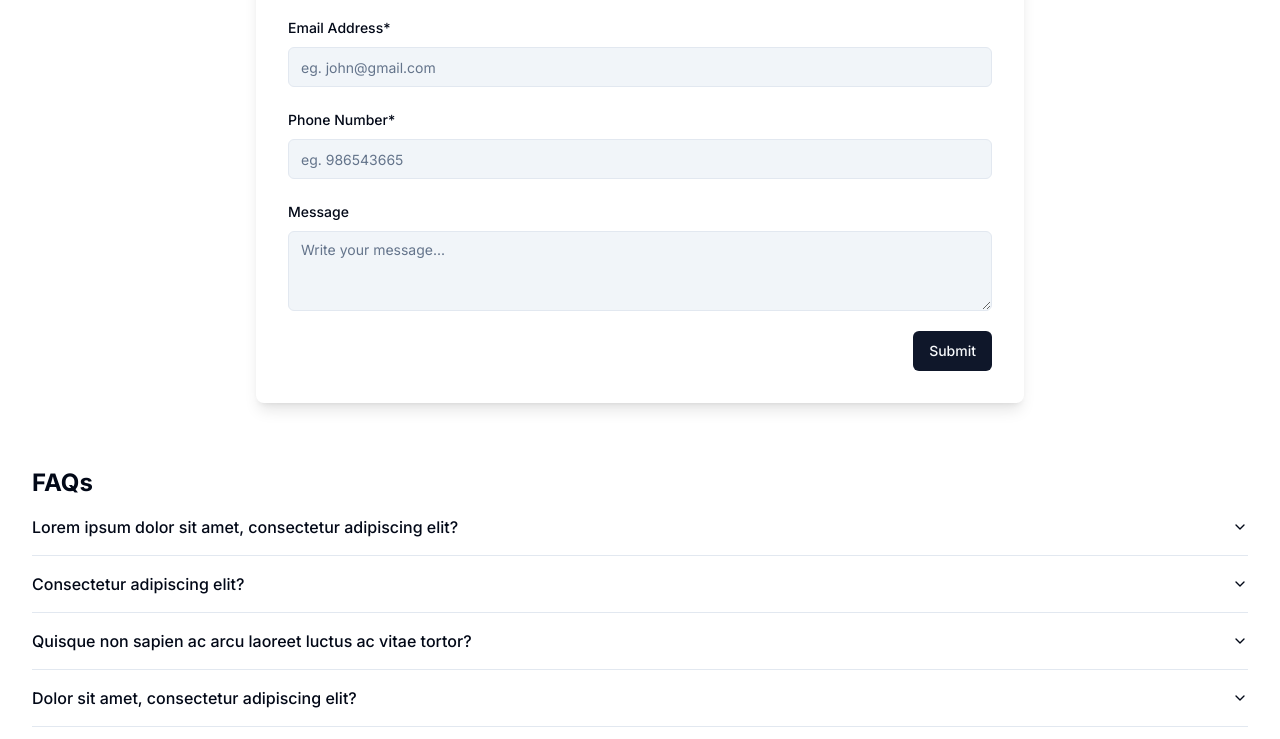
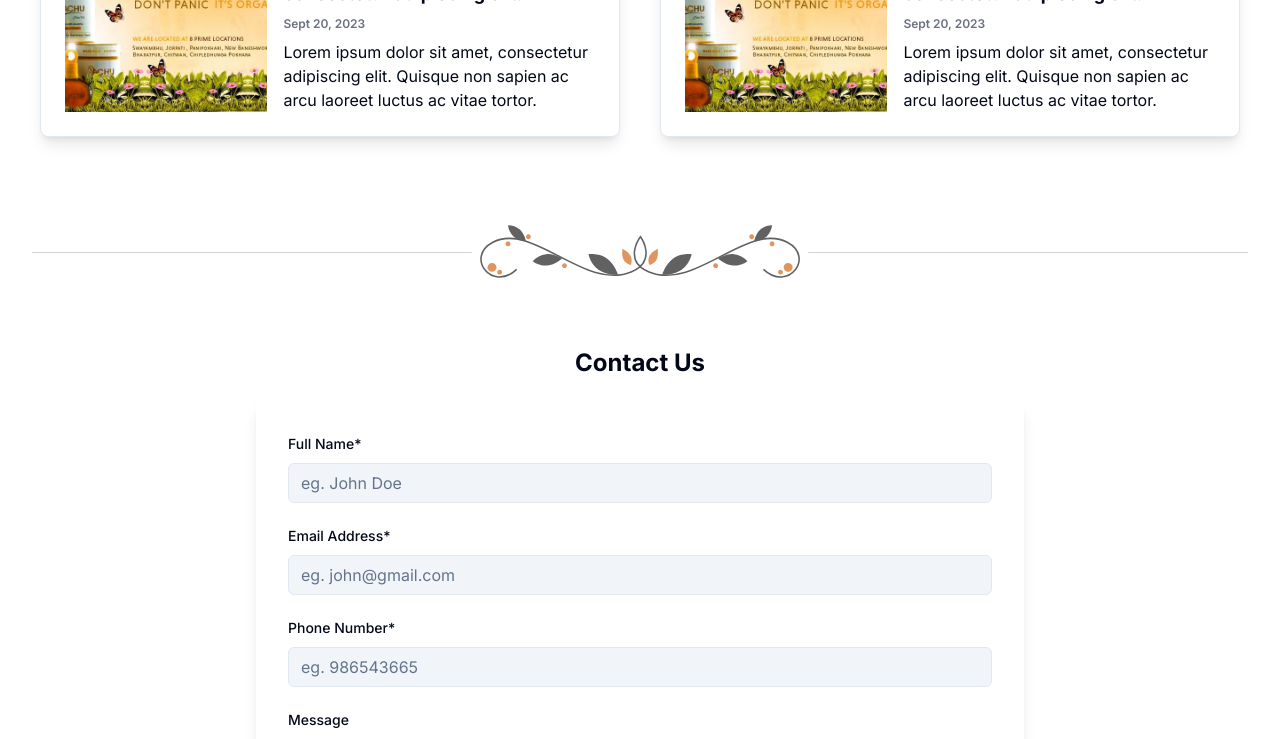
Before and after one commit to manavkhadka0/yachu, a Next.js app: page / in a window 1280 px wide. Shown: the part 2780-3519 px from the top of the page. Built offline with nearby package versions, Linux system fonts and the light colour scheme.

Commit message:
contact form fixes

```diff
--- a/app/page.tsx
+++ b/app/page.tsx
@@ -1,6 +1,6 @@
 import About from "@/components/about-us/About";
+import OurTeam from "@/components/about-us/OurTeam";
 import BlogSection from "@/components/blog/BlogSection";
-import Contact from "@/components/contact/Contact";
 import ContactForm from "@/components/contact/ContactForm";
 import FlowerDivider from "@/components/custom-ui/FlowerDivider";
 
@@ -15,10 +15,16 @@ export default function Home() {
       <ProductShowcase />
       <FlowerDivider />
       <About />
+      <OurTeam />
       <FlowerDivider />
       <BlogSection />
       <FlowerDivider />
-      <Contact />
+      <div className="container mb-16">
+        <div className=" flex justify-center flex-col max-w-3xl mx-auto">
+          <h1 className="text-2xl font-bold my-5  text-center">Contact Us</h1>
+          <ContactForm />
+        </div>
+      </div>
     </main>
   );
 }
--- a/components/contact/Contact.tsx
+++ b/components/contact/Contact.tsx
@@ -1,18 +1,16 @@
+import ContactDetails from "./ContactDetails";
 import ContactForm from "./ContactForm";
 import FAQ from "./FAQ";
 
 const Contact = () => {
   return (
     <div className="w-full pt-4 container pb-16" id="contact">
-      <h3 className="text-2xl font-bold mb-4  text-center ">Contact Us</h3>
-      <div className=" max-w-3xl mx-auto">
-        <ContactForm />
-      </div>
-      {/* <div className=" grid sm:grid-flow-col grid-flow-row sm:grid-cols-2 mx-auto  gap-10 ">
+      <h3 className="text-2xl font-bold mb-8   ">Contact Us</h3>
+
+      <div className=" grid sm:grid-flow-col grid-flow-row sm:grid-cols-2 mx-auto  gap-10 ">
         <ContactForm />
         <ContactDetails />
       </div>
-      <FlowerDivider /> */}
       <div className="mx-auto mt-16 ">
         <h3 className="sm:text-2xl text-xl font-bold">FAQs</h3>
         <FAQ />
--- a/components/contact/ContactForm.tsx
+++ b/components/contact/ContactForm.tsx
@@ -45,6 +45,7 @@ const ContactForm = () => {
             label="Full Name"
             placeholder="eg. John Doe"
             required
+            className="text-base"
           />
           <RHFInput
             name="email"
@@ -52,18 +53,22 @@ const ContactForm = () => {
             placeholder="eg. john@gmail.com"
             type="email"
             required
+            className="text-base"
           />
           <RHFInput
             name="phone"
             label="Phone Number"
             placeholder="eg. 986543665"
             type="number"
+            className="text-base"
             required
           />
           <RHFTextarea
             name="message"
             label="Message"
+            rows={5}
             placeholder="Write your message..."
+            className="text-base py-4 "
           />
           <div className="flex justify-end">
             <Button type="submit" disabled={isSubmitting}>
--- a/components/react-hook-form/RHFInput.tsx
+++ b/components/react-hook-form/RHFInput.tsx
@@ -8,6 +8,7 @@ import {
 } from "../ui/form";
 import { Input, InputProps } from "../ui/input";
 import { HTMLInputTypeAttribute } from "react";
+import { cn } from "@/lib/utils";
 
 type RHFInputProps = InputProps & {
   name: string;
@@ -15,6 +16,7 @@ type RHFInputProps = InputProps & {
   placeholder?: string;
   required?: boolean;
   type?: HTMLInputTypeAttribute | undefined;
+  className?: string;
 };
 
 const RHFInput: React.FC<RHFInputProps> = ({
@@ -23,6 +25,7 @@ const RHFInput: React.FC<RHFInputProps> = ({
   placeholder,
   required,
   type,
+  className,
   ...others
 }) => {
   const { control } = useFormContext();
@@ -39,7 +42,7 @@ const RHFInput: React.FC<RHFInputProps> = ({
           <FormControl>
             <Input
               placeholder={placeholder || ""}
-              className=" bg-slate-100"
+              className={cn(" bg-slate-100", className)}
               type={type}
               {...field}
               {...others}
--- a/components/react-hook-form/RHFTextarea.tsx
+++ b/components/react-hook-form/RHFTextarea.tsx
@@ -6,14 +6,15 @@ import {
   FormControl,
   FormMessage,
 } from "../ui/form";
-import { Input } from "../ui/input";
 import { Textarea, TextareaProps } from "../ui/textarea";
+import { cn } from "@/lib/utils";
 
 type RHFInputProps = TextareaProps & {
   name: string;
   label: string;
   placeholder?: string;
   required?: boolean;
+  className?: string;
 };
 
 const RHFTextarea: React.FC<RHFInputProps> = ({
@@ -21,6 +22,7 @@ const RHFTextarea: React.FC<RHFInputProps> = ({
   label,
   placeholder,
   required,
+  className,
   ...others
 }) => {
   const { control } = useFormContext();
@@ -37,7 +39,7 @@ const RHFTextarea: React.FC<RHFInputProps> = ({
           <FormControl>
             <Textarea
               placeholder={placeholder || ""}
-              className=" bg-slate-100"
+              className={cn(" bg-slate-100", className)}
               {...field}
               {...others}
             />
```
